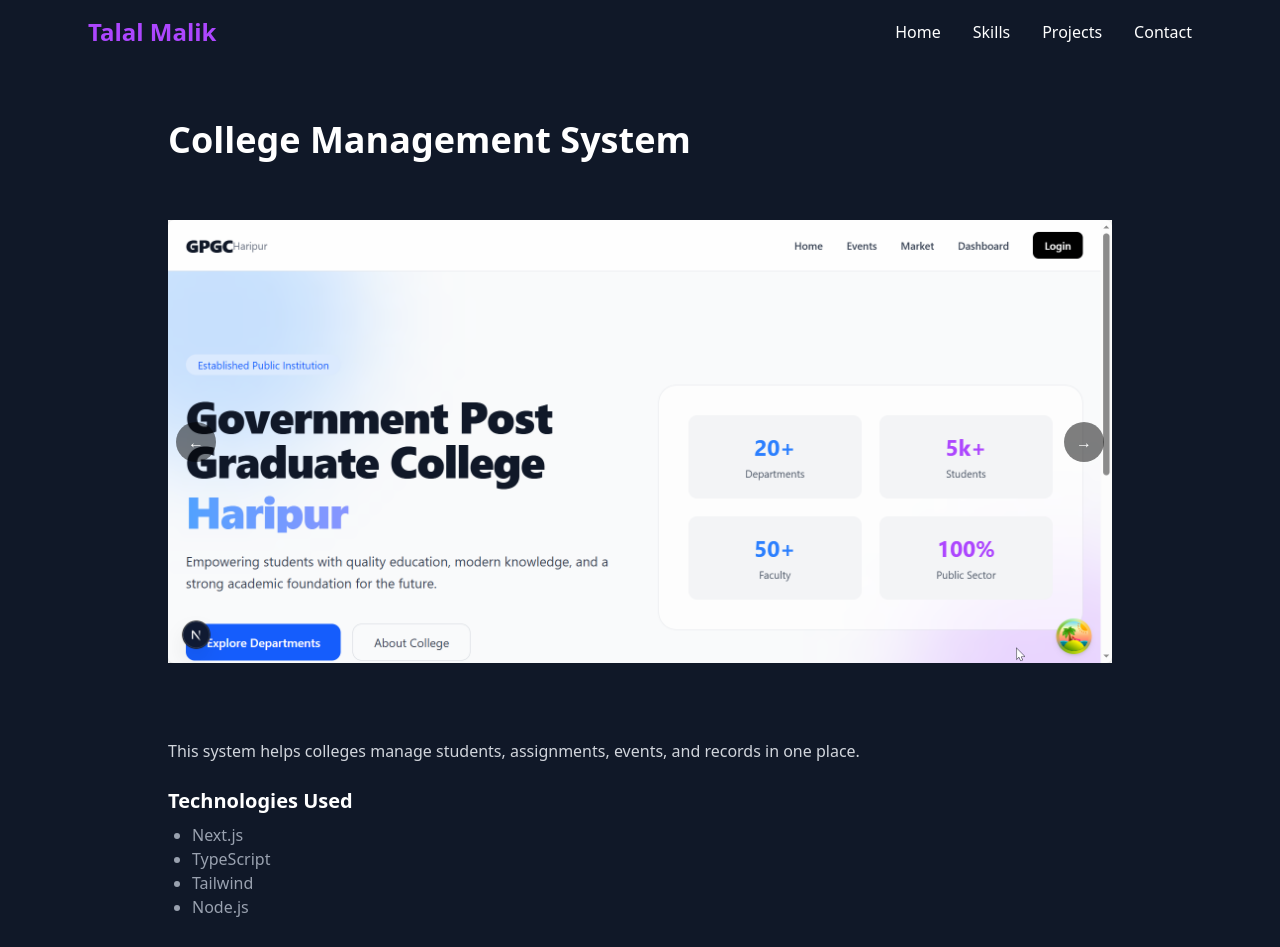
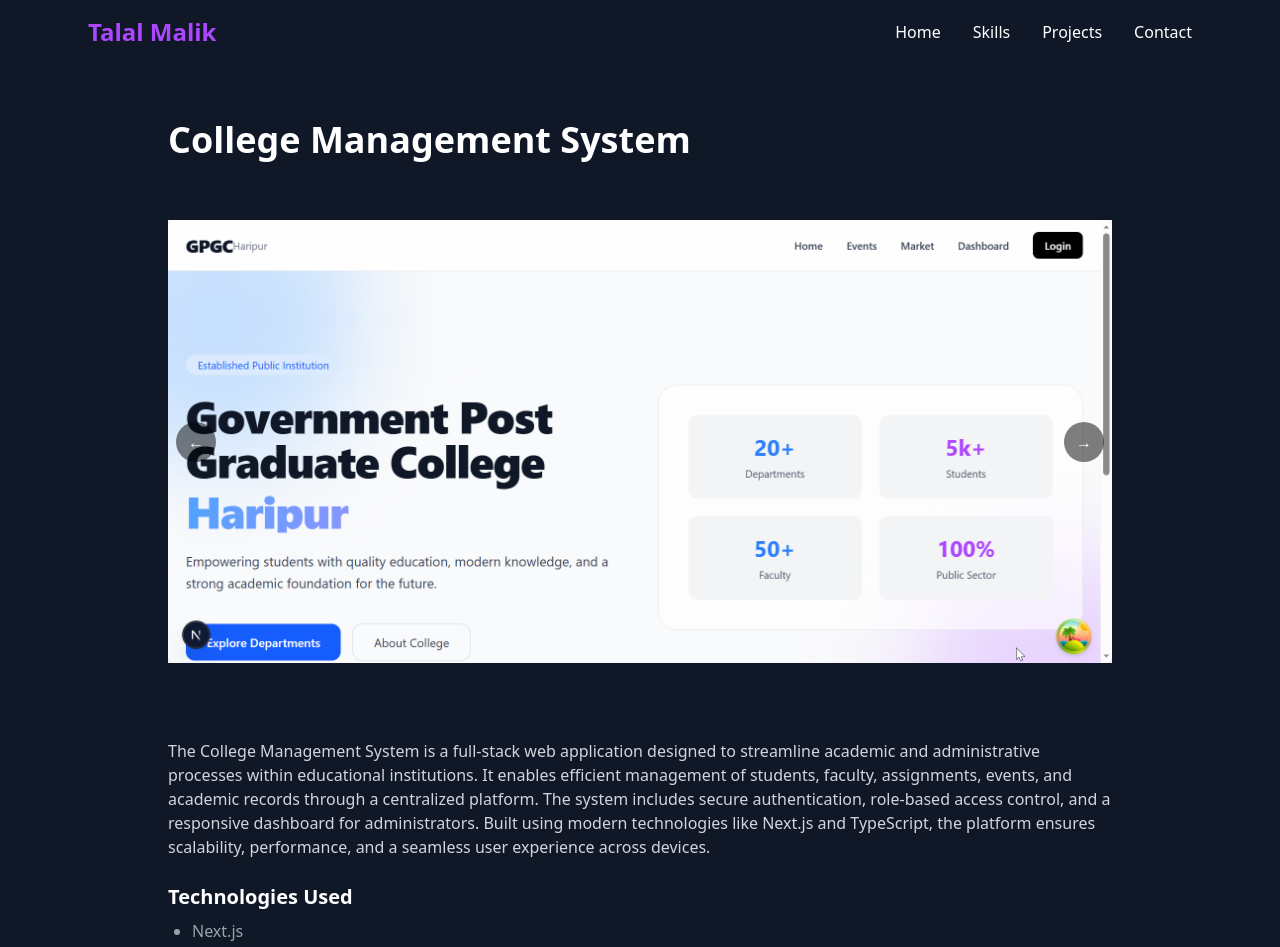
Before and after one commit to talal-web/my-portfolio, a Next.js app: page /projects/college-management-system in a window 1280 px wide. Shown: the top 947 px of the page. Built offline with nearby package versions, Linux system fonts and the light colour scheme.

Commit message:
update projects data

```diff
--- a/data/projects.ts
+++ b/data/projects.ts
@@ -3,10 +3,17 @@
     id: 1,
     name: "College Management System",
     slug: "college-management-system",
-    description: "Assignments, events, and student data management.",
+    description:
+      "A full-stack system for managing students, assignments, events, and academic records.",
     longDescription:
-      "This system helps colleges manage students, assignments, events, and records in one place.",
-    tech: ["Next.js ", "TypeScript ", "Tailwind ", "Node.js "],
+      "The College Management System is a full-stack web application designed to streamline academic and administrative processes within educational institutions. It enables efficient management of students, faculty, assignments, events, and academic records through a centralized platform. The system includes secure authentication, role-based access control, and a responsive dashboard for administrators. Built using modern technologies like Next.js and TypeScript, the platform ensures scalability, performance, and a seamless user experience across devices.",
+    tech: [
+      "Next.js ",
+      "TypeScript ",
+      "Tailwind CSS ",
+      "Node.js ",
+      "Express.js ",
+    ],
     thumbnail: "/projects/college/college-main.jpg",
     images: [
       "/projects/college/college-1.jpg",
@@ -18,7 +25,6 @@
       "/projects/college/college-7.jpg",
       "/projects/college/college-8.jpg",
     ],
-
     githubUrl: "https://github.com/talal-web/college-api",
   },
 
@@ -26,35 +32,35 @@
     id: 2,
     name: "E-Commerce Platform",
     slug: "ecommerce-platform",
-    description: "Amazon clone with similar frontend and responsive navbar.",
+    description:
+      "A responsive Amazon-inspired e-commerce frontend with modern UI components.",
+    longDescription:
+      "The E-Commerce Platform is a responsive web application inspired by Amazon's user interface and layout. It features a dynamic homepage, product listings, shopping cart interface, and a fully responsive navigation system. The project focuses on clean UI design, structured layouts, and mobile-first responsiveness using Bootstrap. This project demonstrates strong front-end development fundamentals, layout structuring, and user interface design principles.",
     tech: ["HTML ", "CSS ", "Bootstrap "],
-
-    thumbnail: "/projects/ecommerce-main.jpg",
-
+    thumbnail: "/projects/ecommerce/ecommerce-main.jpg",
     images: [
       "/projects/ecommerce/ecommerce-1.jpg",
       "/projects/ecommerce/ecommerce-2.jpg",
       "/projects/ecommerce/ecommerce-3.jpg",
     ],
-
     githubUrl: "https://github.com/talal-web/amazon-clone",
   },
 
   {
     id: 3,
-    name: "Portfolio Website",
-    slug: "portfolio-website",
-    description: "Personal portfolio showcasing projects and skills.",
-    tech: ["Next.js ", "TypeScript ", "Tailwind ", "Framer Motion "],
-
-    thumbnail: "/projects/portfolio-main.jpg",
-
+    name: "Hotel Website",
+    slug: "hotel-website",
+    description:
+      "A modern and responsive hotel website with booking interface and gallery.",
+    longDescription:
+      "The Hotel Website is a modern and fully responsive web application designed to showcase a luxury hotel brand. It includes an interactive homepage, room listings, amenities section, image gallery, and a booking interface. The design emphasizes user experience, clean layouts, and visual appeal. Built with Next.js, Tailwind CSS, and React, the project highlights responsive design principles, interactive UI components, and structured front-end architecture suitable for hospitality businesses.",
+    tech: ["Next.js ", "Tailwind CSS ", "TypeScript"],
+    thumbnail: "/projects/hotel/hotel-main.jpg",
     images: [
-      "/projects/portfolio-1.jpg",
-      "/projects/portfolio-2.jpg",
-      "/projects/portfolio-3.jpg",
+      "/projects/hotel/hotel-1.jpg",
+      "/projects/hotel/hotel-2.jpg",
+      "/projects/hotel/hotel-3.jpg",
     ],
-
-    githubUrl: "https://github.com/talal-web/portfolio",
+    githubUrl: "https://github.com/talal-web/hotel-website",
   },
 ];
```
